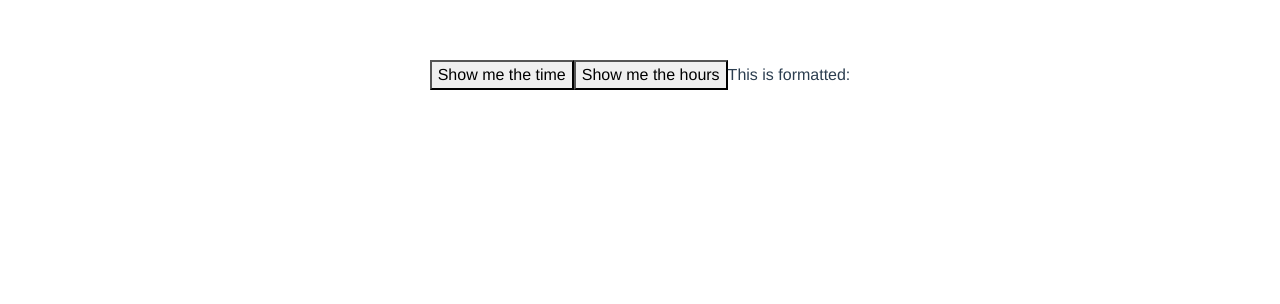
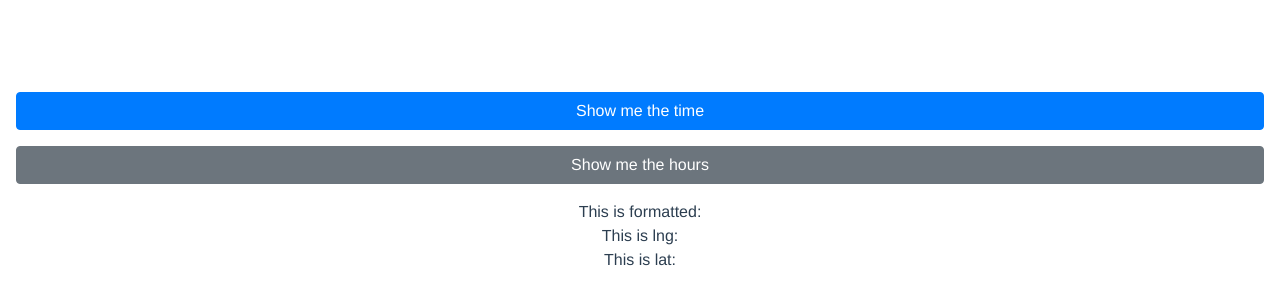
Before and after one commit to aboutandre/oojs-clock-time-zone-db-api, a Vue app: page / in a window 1280 px wide. Shown: the top 304 px of the page. Built offline with nearby package versions, Linux system fonts and the light colour scheme; no server answers.

Commit message:
Chained two APIs to get time based on the IP

```diff
--- a/src/components/HelloWorld.vue
+++ b/src/components/HelloWorld.vue
@@ -1,16 +1,19 @@
 <template>
-  <div id="app">
+  <div class="p-3">
     <span>{{ locationData }}</span>
-    <button @click="unixTime()">Show me the time</button>
-    <button @click="timestampToHour()">Show me the hours</button>
-    <span>This is formatted: {{ formatted }}</span>
+    <div class="d-flex flex-column pt-3">
+      <button class="btn btn-primary mb-3" @click="unixTime()">Show me the time</button>
+      <button class="btn btn-secondary mb-3" @click="timestampToHour()">Show me the hours</button>
+      <span>This is formatted: {{ formatted }}</span>
+      <span>This is lng: {{ lng }}</span>
+      <span>This is lat: {{ lat }}</span>
+    </div>
   </div>
 </template>
 <script>
 import axios from "axios";
 
 export default {
-  // el: "#app",
   data() {
     return {
       locationData: null,
@@ -18,46 +21,49 @@ export default {
       timestamp: null,
       hours: null,
       dst: null,
-      formatted: null
+      formatted: null,
+      lng: null,
+      lat: null
     };
   },
   watch: {
     locationData: function() {
       this.timestamp = this.locationData.timestamp;
+      this.dstCheck();
       this.timestampToHour();
-      /**
-       * I need to update all these paremeter using this watch.
-       * I'll need to write computed (?) properties to deal with this.
-       */
-    },
-    dst: function() {
-      this.dst = this.locationData.dst;
-    },
-    // formatted: function() {
-    //   this.formatted = this.locationData.formatted;
-    // }
+
+      console.log(
+        "This is the longitude: " +
+          this.lng +
+          ". This is the latitude: " +
+          this.lat
+      );
+    }
   },
-  // watch: {
-  //   locationTimestamp() {
-  //     this.timestamp = this.locationData.zones[0].timestamp;
-  //   }
-  // },
-  // computed: {
-  //   locationTimestamp() {
-  //     this.timestamp = this.locationData.zones[0].timestamp;
-  //     // return this.timestamp;
-  //   }
-  // },
   mounted() {
     axios
       .get(
-        "http://api.timezonedb.com/v2.1/get-time-zone?key=PVVEZXX7L9E5&format=json&by=zone&zone=Europe/Berlin"
+        "http://api.ipstack.com/217.110.78.178?access_key=80a79bb513023e29f6d21c4785a67ef8"
       )
-      // .then(response => (console.log(response.data.zones[0].timestamp)))
-      // .then(response => (this.data = response.data))
-      .then(response => (this.locationData = response.data));
+      .then(
+        response => (
+          this.lng = response.data.longitude,
+          this.lat = response.data.latitude,
+          axios
+            .get(
+              "http://api.timezonedb.com/v2.1/get-time-zone?key=PVVEZXX7L9E5&format=json&by=position&lat=" +
+                this.lat +
+                "&lng=" +
+                this.lng
+            )
+            .then(response => (this.locationData = response.data))
+        )
+      );
   },
   methods: {
+    dstCheck() {
+      return (this.dst = this.locationData.dst);
+    },
     unixTime() {
       console.log(this.timestamp);
       console.log(this.info);
@@ -67,7 +73,11 @@ export default {
       return thisTimeStamp;
     },
     currentHours() {
-      return this.date().getHours();
+      if (this.dst === "0") {
+        return this.date().getHours() - 1;
+      } else {
+        return this.date().getHours();
+      }
     },
     currentMinutes() {
       return "0" + this.date().getMinutes();
@@ -79,17 +89,7 @@ export default {
       const formattedTime = `${this.currentHours()}:${this.currentMinutes().substr(
         -2
       )}:${this.currentSeconds().substr(-2)}`;
-      //  const timeToHour = function () {
-      // (this.hours * 1000).getHours();
-      // }
-      // console.log(() => (this.timestamp * 1000).getHours());
-
-      // console.log((this.currentHours()));
-      // console.log((this.currentMinutes()));
-      // console.log((this.currentSeconds()));
-      // console.log(formattedTime);
       this.formatted = formattedTime;
-      // return (this.timestamp * 1000).getHours();
     }
   }
 };
```
